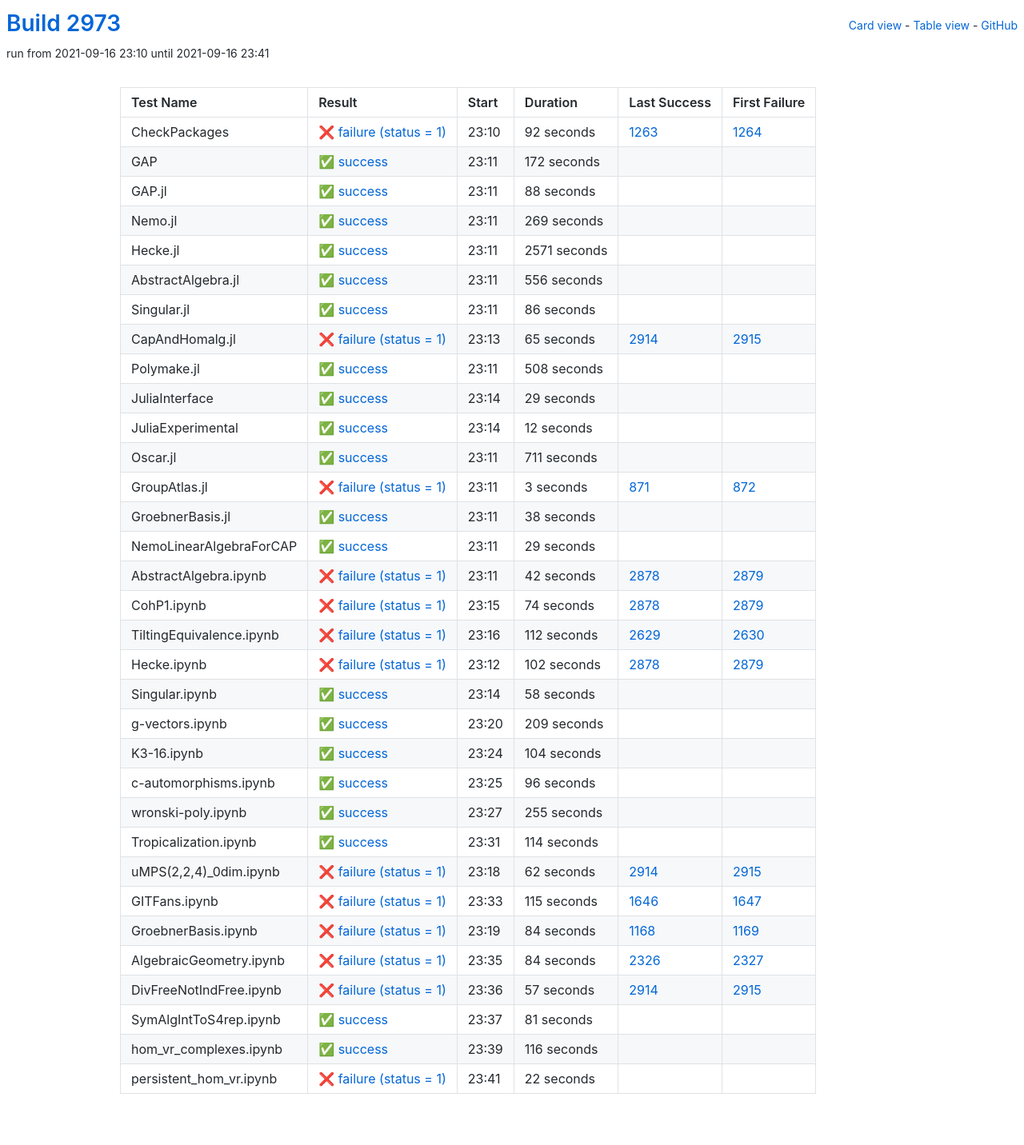
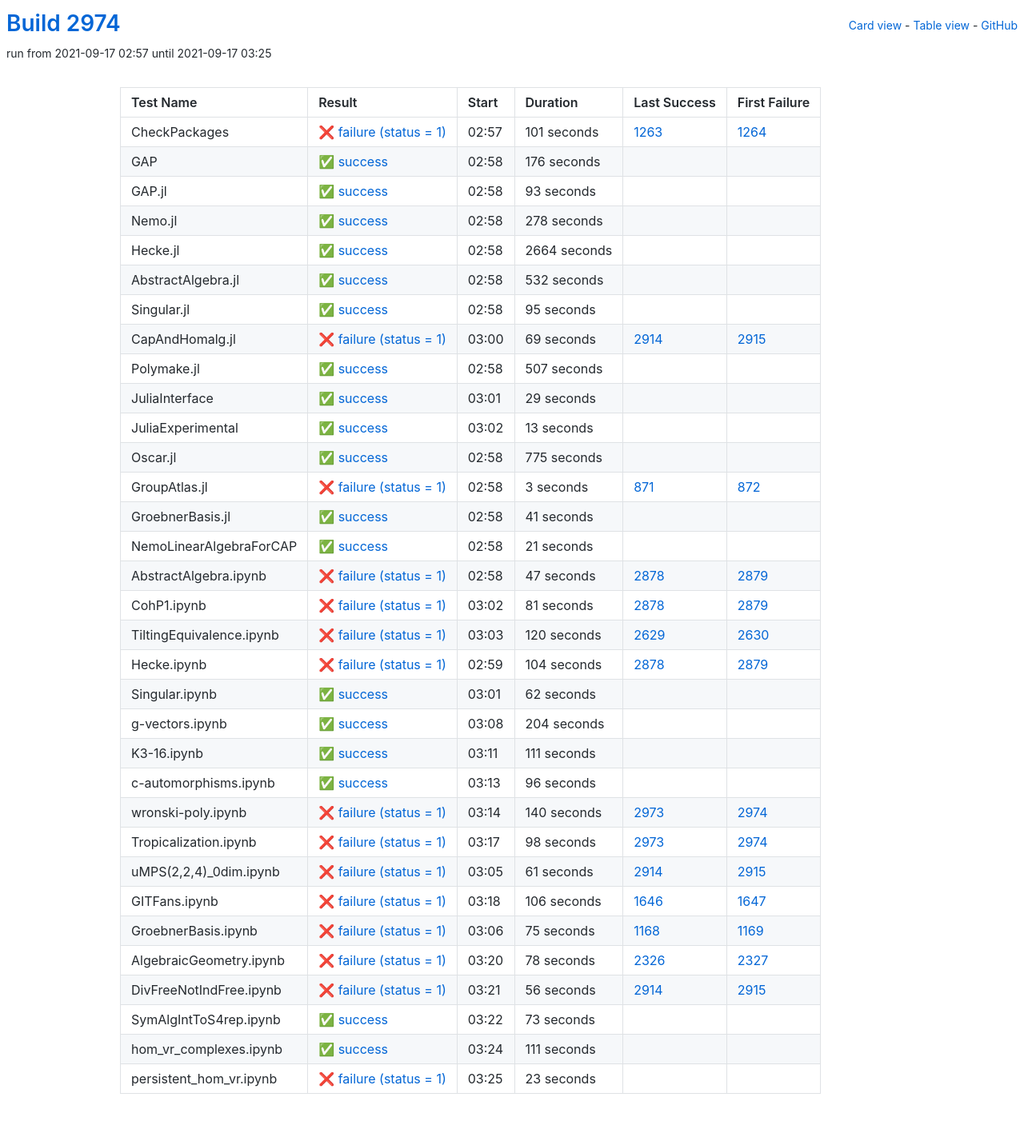
Before and after one commit to oscar-system/oscar-ci-status-stable, a Jekyll site: the page built from table.html, in a window 1280 px wide. Shown: the whole page at 80% size. Built offline with Jekyll 4.4.1, drawn with Linux system fonts in a browser that asks for light colours.

Commit message:
Build #2974

```diff
--- a/_data/ci.yml
+++ b/_data/ci.yml
@@ -1,6 +1,6 @@
 ---
-build: 2973
-build_url: https://oscarci.mathematik.uni-kl.de/job/oscar-stable/2973/
+build: 2974
+build_url: https://oscarci.mathematik.uni-kl.de/job/oscar-stable/2974/
 job: oscar-stable
 organization: oscar-system
 repo: oscar-ci-status-stable
@@ -8,116 +8,116 @@ repourl: https://github.com/oscar-system/oscar-ci-status-stable
 tests:
 - name: CheckPackages
   id: checkpackages
-  log: https://oscarci.mathematik.uni-kl.de/job/oscar-stable/2973/artifact/logs/build-2973/CheckPackages.log
-  start: 2021-09-16 23:10
+  log: https://oscarci.mathematik.uni-kl.de/job/oscar-stable/2974/artifact/logs/build-2974/CheckPackages.log
+  start: 2021-09-17 02:57
   success: false
   exitcode: 1
   status: failure
-  duration: 92
+  duration: 101
   last_success: 1263
   last_success_url: https://oscarci.mathematik.uni-kl.de/job/oscar-stable/1263/
   first_failure: 1264
   first_failure_url: https://oscarci.mathematik.uni-kl.de/job/oscar-stable/1264/
 - name: GAP
   id: gap
-  log: https://oscarci.mathematik.uni-kl.de/job/oscar-stable/2973/artifact/logs/build-2973/GAP.log
-  start: 2021-09-16 23:11
+  log: https://oscarci.mathematik.uni-kl.de/job/oscar-stable/2974/artifact/logs/build-2974/GAP.log
+  start: 2021-09-17 02:58
   success: true
   exitcode: 0
   status: success
-  duration: 172
+  duration: 176
   last_success: false
   last_success_url:
   first_failure: false
   first_failure_url:
 - name: GAP.jl
   id: gap-jl
-  log: https://oscarci.mathematik.uni-kl.de/job/oscar-stable/2973/artifact/logs/build-2973/GAP.jl.log
-  start: 2021-09-16 23:11
+  log: https://oscarci.mathematik.uni-kl.de/job/oscar-stable/2974/artifact/logs/build-2974/GAP.jl.log
+  start: 2021-09-17 02:58
   success: true
   exitcode: 0
   status: success
-  duration: 88
+  duration: 93
   last_success: false
   last_success_url:
   first_failure: false
   first_failure_url:
 - name: Nemo.jl
   id: nemo-jl
-  log: https://oscarci.mathematik.uni-kl.de/job/oscar-stable/2973/artifact/logs/build-2973/Nemo.jl.log
-  start: 2021-09-16 23:11
+  log: https://oscarci.mathematik.uni-kl.de/job/oscar-stable/2974/artifact/logs/build-2974/Nemo.jl.log
+  start: 2021-09-17 02:58
   success: true
   exitcode: 0
   status: success
-  duration: 269
+  duration: 278
   last_success: false
   last_success_url:
   first_failure: false
   first_failure_url:
 - name: Hecke.jl
   id: hecke-jl
-  log: https://oscarci.mathematik.uni-kl.de/job/oscar-stable/2973/artifact/logs/build-2973/Hecke.jl.log
-  start: 2021-09-16 23:11
+  log: https://oscarci.mathematik.uni-kl.de/job/oscar-stable/2974/artifact/logs/build-2974/Hecke.jl.log
+  start: 2021-09-17 02:58
   success: true
   exitcode: 0
   status: success
-  duration: 2571
+  duration: 2664
   last_success: false
   last_success_url:
   first_failure: false
   first_failure_url:
 - name: AbstractAlgebra.jl
   id: abstractalgebra-jl
-  log: https://oscarci.mathematik.uni-kl.de/job/oscar-stable/2973/artifact/logs/build-2973/AbstractAlgebra.jl.log
-  start: 2021-09-16 23:11
+  log: https://oscarci.mathematik.uni-kl.de/job/oscar-stable/2974/artifact/logs/build-2974/AbstractAlgebra.jl.log
+  start: 2021-09-17 02:58
   success: true
   exitcode: 0
   status: success
-  duration: 556
+  duration: 532
   last_success: false
   last_success_url:
   first_failure: false
   first_failure_url:
 - name: Singular.jl
   id: singular-jl
-  log: https://oscarci.mathematik.uni-kl.de/job/oscar-stable/2973/artifact/logs/build-2973/Singular.jl.log
-  start: 2021-09-16 23:11
+  log: https://oscarci.mathematik.uni-kl.de/job/oscar-stable/2974/artifact/logs/build-2974/Singular.jl.log
+  start: 2021-09-17 02:58
   success: true
   exitcode: 0
   status: success
-  duration: 86
+  duration: 95
   last_success: false
   last_success_url:
   first_failure: false
   first_failure_url:
 - name: CapAndHomalg.jl
   id: capandhomalg-jl
-  log: https://oscarci.mathematik.uni-kl.de/job/oscar-stable/2973/artifact/logs/build-2973/CapAndHomalg.jl.log
-  start: 2021-09-16 23:13
+  log: https://oscarci.mathematik.uni-kl.de/job/oscar-stable/2974/artifact/logs/build-2974/CapAndHomalg.jl.log
+  start: 2021-09-17 03:00
   success: false
   exitcode: 1
   status: failure
-  duration: 65
+  duration: 69
   last_success: 2914
   last_success_url: https://oscarci.mathematik.uni-kl.de/job/oscar-stable/2914/
   first_failure: 2915
   first_failure_url: https://oscarci.mathematik.uni-kl.de/job/oscar-stable/2915/
 - name: Polymake.jl
   id: polymake-jl
-  log: https://oscarci.mathematik.uni-kl.de/job/oscar-stable/2973/artifact/logs/build-2973/Polymake.jl.log
-  start: 2021-09-16 23:11
+  log: https://oscarci.mathematik.uni-kl.de/job/oscar-stable/2974/artifact/logs/build-2974/Polymake.jl.log
+  start: 2021-09-17 02:58
   success: true
   exitcode: 0
   status: success
-  duration: 508
+  duration: 507
   last_success: false
   last_success_url:
   first_failure: false
   first_failure_url:
 - name: JuliaInterface
   id: juliainterface
-  log: https://oscarci.mathematik.uni-kl.de/job/oscar-stable/2973/artifact/logs/build-2973/JuliaInterface.log
-  start: 2021-09-16 23:14
+  log: https://oscarci.mathematik.uni-kl.de/job/oscar-stable/2974/artifact/logs/build-2974/JuliaInterface.log
+  start: 2021-09-17 03:01
   success: true
   exitcode: 0
   status: success
@@ -128,32 +128,32 @@ tests:
   first_failure_url:
 - name: JuliaExperimental
   id: juliaexperimental
-  log: https://oscarci.mathematik.uni-kl.de/job/oscar-stable/2973/artifact/logs/build-2973/JuliaExperimental.log
-  start: 2021-09-16 23:14
+  log: https://oscarci.mathematik.uni-kl.de/job/oscar-stable/2974/artifact/logs/build-2974/JuliaExperimental.log
+  start: 2021-09-17 03:02
   success: true
   exitcode: 0
   status: success
-  duration: 12
+  duration: 13
   last_success: false
   last_success_url:
   first_failure: false
   first_failure_url:
 - name: Oscar.jl
   id: oscar-jl
-  log: https://oscarci.mathematik.uni-kl.de/job/oscar-stable/2973/artifact/logs/build-2973/Oscar.jl.log
-  start: 2021-09-16 23:11
+  log: https://oscarci.mathematik.uni-kl.de/job/oscar-stable/2974/artifact/logs/build-2974/Oscar.jl.log
+  start: 2021-09-17 02:58
   success: true
   exitcode: 0
   status: success
-  duration: 711
+  duration: 775
   last_success: false
   last_success_url:
   first_failure: false
   first_failure_url:
 - name: GroupAtlas.jl
   id: groupatlas-jl
-  log: https://oscarci.mathematik.uni-kl.de/job/oscar-stable/2973/artifact/logs/build-2973/GroupAtlas.jl.log
-  start: 2021-09-16 23:11
+  log: https://oscarci.mathematik.uni-kl.de/job/oscar-stable/2974/artifact/logs/build-2974/GroupAtlas.jl.log
+  start: 2021-09-17 02:58
   success: false
   exitcode: 1
   status: failure
@@ -164,116 +164,116 @@ tests:
   first_failure_url: https://oscarci.mathematik.uni-kl.de/job/oscar-stable/872/
 - name: GroebnerBasis.jl
   id: groebnerbasis-jl
-  log: https://oscarci.mathematik.uni-kl.de/job/oscar-stable/2973/artifact/logs/build-2973/GroebnerBasis.jl.log
-  start: 2021-09-16 23:11
+  log: https://oscarci.mathematik.uni-kl.de/job/oscar-stable/2974/artifact/logs/build-2974/GroebnerBasis.jl.log
+  start: 2021-09-17 02:58
   success: true
   exitcode: 0
   status: success
-  duration: 38
+  duration: 41
   last_success: false
   last_success_url:
   first_failure: false
   first_failure_url:
 - name: NemoLinearAlgebraForCAP
   id: nemolinearalgebraforcap
-  log: https://oscarci.mathematik.uni-kl.de/job/oscar-stable/2973/artifact/logs/build-2973/NemoLinearAlgebraForCAP.log
-  start: 2021-09-16 23:11
+  log: https://oscarci.mathematik.uni-kl.de/job/oscar-stable/2974/artifact/logs/build-2974/NemoLinearAlgebraForCAP.log
+  start: 2021-09-17 02:58
   success: true
   exitcode: 0
   status: success
-  duration: 29
+  duration: 21
   last_success: false
   last_success_url:
   first_failure: false
   first_failure_url:
 - name: AbstractAlgebra.ipynb
   id: abstractalgebra-ipynb
-  log: https://oscarci.mathematik.uni-kl.de/job/oscar-stable/2973/artifact/logs/build-2973/AbstractAlgebra.ipynb.log
-  start: 2021-09-16 23:11
+  log: https://oscarci.mathematik.uni-kl.de/job/oscar-stable/2974/artifact/logs/build-2974/AbstractAlgebra.ipynb.log
+  start: 2021-09-17 02:58
   success: false
   exitcode: 1
   status: failure
-  duration: 42
+  duration: 47
   last_success: 2878
   last_success_url: https://oscarci.mathematik.uni-kl.de/job/oscar-stable/2878/
   first_failure: 2879
   first_failure_url: https://oscarci.mathematik.uni-kl.de/job/oscar-stable/2879/
 - name: CohP1.ipynb
   id: cohp1-ipynb
-  log: https://oscarci.mathematik.uni-kl.de/job/oscar-stable/2973/artifact/logs/build-2973/CohP1.ipynb.log
-  start: 2021-09-16 23:15
+  log: https://oscarci.mathematik.uni-kl.de/job/oscar-stable/2974/artifact/logs/build-2974/CohP1.ipynb.log
+  start: 2021-09-17 03:02
   success: false
   exitcode: 1
   status: failure
-  duration: 74
+  duration: 81
   last_success: 2878
   last_success_url: https://oscarci.mathematik.uni-kl.de/job/oscar-stable/2878/
   first_failure: 2879
   first_failure_url: https://oscarci.mathematik.uni-kl.de/job/oscar-stable/2879/
 - name: TiltingEquivalence.ipynb
   id: tiltingequivalence-ipynb
-  log: https://oscarci.mathematik.uni-kl.de/job/oscar-stable/2973/artifact/logs/build-2973/TiltingEquivalence.ipynb.log
-  start: 2021-09-16 23:16
+  log: https://oscarci.mathematik.uni-kl.de/job/oscar-stable/2974/artifact/logs/build-2974/TiltingEquivalence.ipynb.log
+  start: 2021-09-17 03:03
   success: false
   exitcode: 1
   status: failure
-  duration: 112
+  duration: 120
   last_success: 2629
   last_success_url: https://oscarci.mathematik.uni-kl.de/job/oscar-stable/2629/
   first_failure: 2630
   first_failure_url: https://oscarci.mathematik.uni-kl.de/job/oscar-stable/2630/
 - name: Hecke.ipynb
   id: hecke-ipynb
-  log: https://oscarci.mathematik.uni-kl.de/job/oscar-stable/2973/artifact/logs/build-2973/Hecke.ipynb.log
-  start: 2021-09-16 23:12
+  log: https://oscarci.mathematik.uni-kl.de/job/oscar-stable/2974/artifact/logs/build-2974/Hecke.ipynb.log
+  start: 2021-09-17 02:59
   success: false
   exitcode: 1
   status: failure
-  duration: 102
+  duration: 104
   last_success: 2878
   last_success_url: https://oscarci.mathematik.uni-kl.de/job/oscar-stable/2878/
   first_failure: 2879
   first_failure_url: https://oscarci.mathematik.uni-kl.de/job/oscar-stable/2879/
 - name: Singular.ipynb
   id: singular-ipynb
-  log: https://oscarci.mathematik.uni-kl.de/job/oscar-stable/2973/artifact/logs/build-2973/Singular.ipynb.log
-  start: 2021-09-16 23:14
+  log: https://oscarci.mathematik.uni-kl.de/job/oscar-stable/2974/artifact/logs/build-2974/Singular.ipynb.log
+  start: 2021-09-17 03:01
   success: true
   exitcode: 0
   status: success
-  duration: 58
+  duration: 62
   last_success: false
   last_success_url:
   first_failure: false
   first_failure_url:
 - name: g-vectors.ipynb
   id: g-vectors-ipynb
-  log: https://oscarci.mathematik.uni-kl.de/job/oscar-stable/2973/artifact/logs/build-2973/g-vectors.ipynb.log
-  start: 2021-09-16 23:20
+  log: https://oscarci.mathematik.uni-kl.de/job/oscar-stable/2974/artifact/logs/build-2974/g-vectors.ipynb.log
+  start: 2021-09-17 03:08
   success: true
   exitcode: 0
   status: success
-  duration: 209
+  duration: 204
   last_success: false
   last_success_url:
   first_failure: false
   first_failure_url:
 - name: K3-16.ipynb
   id: k3-16-ipynb
-  log: https://oscarci.mathematik.uni-kl.de/job/oscar-stable/2973/artifact/logs/build-2973/K3-16.ipynb.log
-  start: 2021-09-16 23:24
+  log: https://oscarci.mathematik.uni-kl.de/job/oscar-stable/2974/artifact/logs/build-2974/K3-16.ipynb.log
+  start: 2021-09-17 03:11
   success: true
   exitcode: 0
   status: success
-  duration: 104
+  duration: 111
   last_success: false
   last_success_url:
   first_failure: false
   first_failure_url:
 - name: c-automorphisms.ipynb
   id: c-automorphisms-ipynb
-  log: https://oscarci.mathematik.uni-kl.de/job/oscar-stable/2973/artifact/logs/build-2973/c-automorphisms.ipynb.log
-  start: 2021-09-16 23:25
+  log: https://oscarci.mathematik.uni-kl.de/job/oscar-stable/2974/artifact/logs/build-2974/c-automorphisms.ipynb.log
+  start: 2021-09-17 03:13
   success: true
   exitcode: 0
   status: success
@@ -284,120 +284,120 @@ tests:
   first_failure_url:
 - name: wronski-poly.ipynb
   id: wronski-poly-ipynb
-  log: https://oscarci.mathematik.uni-kl.de/job/oscar-stable/2973/artifact/logs/build-2973/wronski-poly.ipynb.log
-  start: 2021-09-16 23:27
-  success: true
-  exitcode: 0
-  status: success
-  duration: 255
-  last_success: false
-  last_success_url:
-  first_failure: false
-  first_failure_url:
-- name: Tropicalization.ipynb
-  id: tropicalization-ipynb
-  log: https://oscarci.mathematik.uni-kl.de/job/oscar-stable/2973/artifact/logs/build-2973/Tropicalization.ipynb.log
-  start: 2021-09-16 23:31
-  success: true
-  exitcode: 0
-  status: success
-  duration: 114
-  last_success: false
-  last_success_url:
-  first_failure: false
-  first_failure_url:
-- name: uMPS(2,2,4)_0dim.ipynb
-  id: umps-2-2-4-0dim-ipynb
-  log: https://oscarci.mathematik.uni-kl.de/job/oscar-stable/2973/artifact/logs/build-2973/uMPS-2-2-4-_0dim.ipynb.log
-  start: 2021-09-16 23:18
+  log: https://oscarci.mathematik.uni-kl.de/job/oscar-stable/2974/artifact/logs/build-2974/wronski-poly.ipynb.log
+  start: 2021-09-17 03:14
   success: false
   exitcode: 1
   status: failure
-  duration: 62
+  duration: 140
+  last_success: 2973
+  last_success_url: https://oscarci.mathematik.uni-kl.de/job/oscar-stable/2973/
+  first_failure: 2974
+  first_failure_url: https://oscarci.mathematik.uni-kl.de/job/oscar-stable/2974/
+- name: Tropicalization.ipynb
+  id: tropicalization-ipynb
+  log: https://oscarci.mathematik.uni-kl.de/job/oscar-stable/2974/artifact/logs/build-2974/Tropicalization.ipynb.log
+  start: 2021-09-17 03:17
+  success: false
+  exitcode: 1
+  status: failure
+  duration: 98
+  last_success: 2973
+  last_success_url: https://oscarci.mathematik.uni-kl.de/job/oscar-stable/2973/
+  first_failure: 2974
+  first_failure_url: https://oscarci.mathematik.uni-kl.de/job/oscar-stable/2974/
+- name: uMPS(2,2,4)_0dim.ipynb
+  id: umps-2-2-4-0dim-ipynb
+  log: https://oscarci.mathematik.uni-kl.de/job/oscar-stable/2974/artifact/logs/build-2974/uMPS-2-2-4-_0dim.ipynb.log
+  start: 2021-09-17 03:05
+  success: false
+  exitcode: 1
+  status: failure
+  duration: 61
   last_success: 2914
   last_success_url: https://oscarci.mathematik.uni-kl.de/job/oscar-stable/2914/
   first_failure: 2915
   first_failure_url: https://oscarci.mathematik.uni-kl.de/job/oscar-stable/2915/
 - name: GITFans.ipynb
   id: gitfans-ipynb
-  log: https://oscarci.mathematik.uni-kl.de/job/oscar-stable/2973/artifact/logs/build-2973/GITFans.ipynb.log
-  start: 2021-09-16 23:33
+  log: https://oscarci.mathematik.uni-kl.de/job/oscar-stable/2974/artifact/logs/build-2974/GITFans.ipynb.log
+  start: 2021-09-17 03:18
   success: false
   exitcode: 1
   status: failure
-  duration: 115
+  duration: 106
   last_success: 1646
   last_success_url: https://oscarci.mathematik.uni-kl.de/job/oscar-stable/1646/
   first_failure: 1647
   first_failure_url: https://oscarci.mathematik.uni-kl.de/job/oscar-stable/1647/
 - name: GroebnerBasis.ipynb
   id: groebnerbasis-ipynb
-  log: https://oscarci.mathematik.uni-kl.de/job/oscar-stable/2973/artifact/logs/build-2973/GroebnerBasis.ipynb.log
-  start: 2021-09-16 23:19
+  log: https://oscarci.mathematik.uni-kl.de/job/oscar-stable/2974/artifact/logs/build-2974/GroebnerBasis.ipynb.log
+  start: 2021-09-17 03:06
   success: false
   exitcode: 1
   status: failure
-  duration: 84
+  duration: 75
   last_success: 1168
   last_success_url: https://oscarci.mathematik.uni-kl.de/job/oscar-stable/1168/
   first_failure: 1169
   first_failure_url: https://oscarci.mathematik.uni-kl.de/job/oscar-stable/1169/
 - name: AlgebraicGeometry.ipynb
   id: algebraicgeometry-ipynb
-  log: https://oscarci.mathematik.uni-kl.de/job/oscar-stable/2973/artifact/logs/build-2973/AlgebraicGeometry.ipynb.log
-  start: 2021-09-16 23:35
+  log: https://oscarci.mathematik.uni-kl.de/job/oscar-stable/2974/artifact/logs/build-2974/AlgebraicGeometry.ipynb.log
+  start: 2021-09-17 03:20
   success: false
   exitcode: 1
   status: failure
-  duration: 84
+  duration: 78
   last_success: 2326
   last_success_url: https://oscarci.mathematik.uni-kl.de/job/oscar-stable/2326/
   first_failure: 2327
   first_failure_url: https://oscarci.mathematik.uni-kl.de/job/oscar-stable/2327/
 - name: DivFreeNotIndFree.ipynb
   id: divfreenotindfree-ipynb
-  log: https://oscarci.mathematik.uni-kl.de/job/oscar-stable/2973/artifact/logs/build-2973/DivFreeNotIndFree.ipynb.log
-  start: 2021-09-16 23:36
+  log: https://oscarci.mathematik.uni-kl.de/job/oscar-stable/2974/artifact/logs/build-2974/DivFreeNotIndFree.ipynb.log
+  start: 2021-09-17 03:21
   success: false
   exitcode: 1
   status: failure
-  duration: 57
+  duration: 56
   last_success: 2914
   last_success_url: https://oscarci.mathematik.uni-kl.de/job/oscar-stable/2914/
   first_failure: 2915
   first_failure_url: https://oscarci.mathematik.uni-kl.de/job/oscar-stable/2915/
 - name: SymAlgIntToS4rep.ipynb
   id: symalginttos4rep-ipynb
-  log: https://oscarci.mathematik.uni-kl.de/job/oscar-stable/2973/artifact/logs/build-2973/SymAlgIntToS4rep.ipynb.log
-  start: 2021-09-16 23:37
+  log: https://oscarci.mathematik.uni-kl.de/job/oscar-stable/2974/artifact/logs/build-2974/SymAlgIntToS4rep.ipynb.log
+  start: 2021-09-17 03:22
   success: true
   exitcode: 0
   status: success
-  duration: 81
+  duration: 73
   last_success: false
   last_success_url:
   first_failure: false
   first_failure_url:
 - name: hom_vr_complexes.ipynb
   id: hom-vr-complexes-ipynb
-  log: https://oscarci.mathematik.uni-kl.de/job/oscar-stable/2973/artifact/logs/build-2973/hom_vr_complexes.ipynb.log
-  start: 2021-09-16 23:39
+  log: https://oscarci.mathematik.uni-kl.de/job/oscar-stable/2974/artifact/logs/build-2974/hom_vr_complexes.ipynb.log
+  start: 2021-09-17 03:24
   success: true
   exitcode: 0
   status: success
-  duration: 116
+  duration: 111
   last_success: false
   last_success_url:
   first_failure: false
   first_failure_url:
 - name: persistent_hom_vr.ipynb
   id: persistent-hom-vr-ipynb
-  log: https://oscarci.mathematik.uni-kl.de/job/oscar-stable/2973/artifact/logs/build-2973/persistent_hom_vr.ipynb.log
-  start: 2021-09-16 23:41
+  log: https://oscarci.mathematik.uni-kl.de/job/oscar-stable/2974/artifact/logs/build-2974/persistent_hom_vr.ipynb.log
+  start: 2021-09-17 03:25
   success: false
   exitcode: 1
   status: failure
-  duration: 22
+  duration: 23
   last_success: false
   last_success_url:
   first_failure: false
```
Also changed, not shown: README.md.
